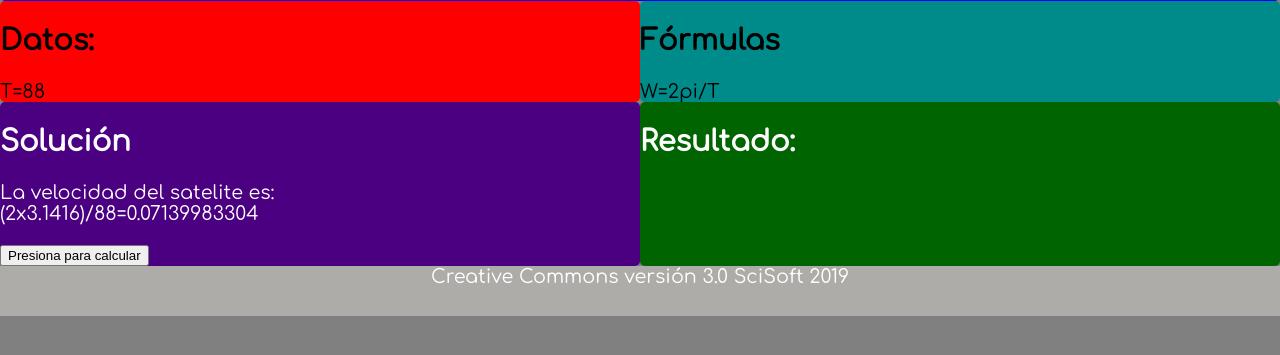
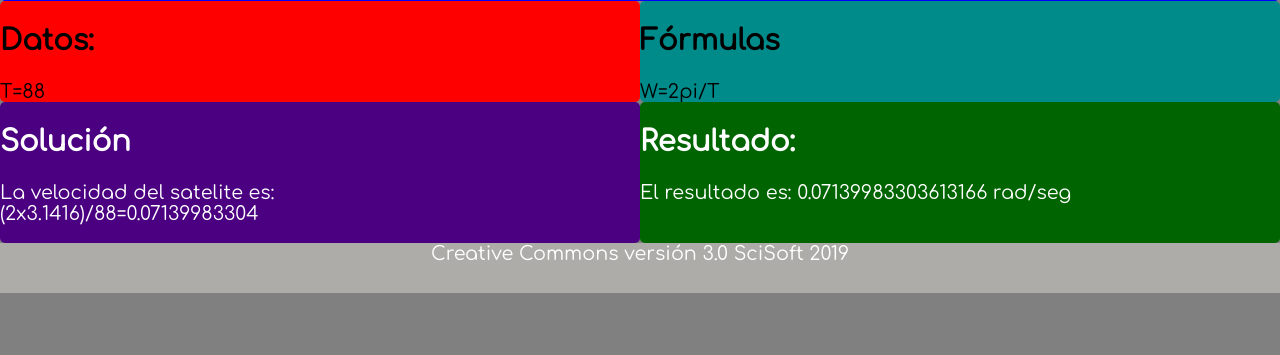
Before and after one commit to BartoloPrime/appPhp7, a PHP site: page /basicoJS.php in a window 1280 px wide. Shown: the part 230-585 px from the top of the page. Run offline with PHP 8.4, Linux system fonts and the light colour scheme; some web fonts are replaced.

Commit message:
Update basicoJS.php

```diff
--- a/basicoJS.php
+++ b/basicoJS.php
@@ -9,9 +9,7 @@
     <link href="https://fonts.googleapis.com/css?family=Rambla" rel="stylesheet">
     <link href="https://fonts.googleapis.com/css?family=Comfortaa" rel="stylesheet">
 
-
     <script src="php7/solucion.js"></script>
-
 </head>
 <body>
    <section class="wrapper">
@@ -42,12 +40,15 @@
 <h2>Solución</h2>
    <p>La velocidad del satelite es:<br>
    (2x3.1416)/88=0.07139983304</p>
-     <button onclick="calcula_densidad();">Presiona para calcular</button>
-
+    <!-- <button onclick="calcula_densidad();">Presiona para calcular</button> -->
 </section>
 <section class="resultado">
 <h2>Resultado:</h2>
-<div id="resultadoA"></div></section>
+<div id="resultadoA">
+  <script type="text/javascript">
+    calcula_densidad();
+  </script>
+</div></section>
 </section>
     <footer class="pie">
      Creative Commons versión 3.0 SciSoft 2019
```
